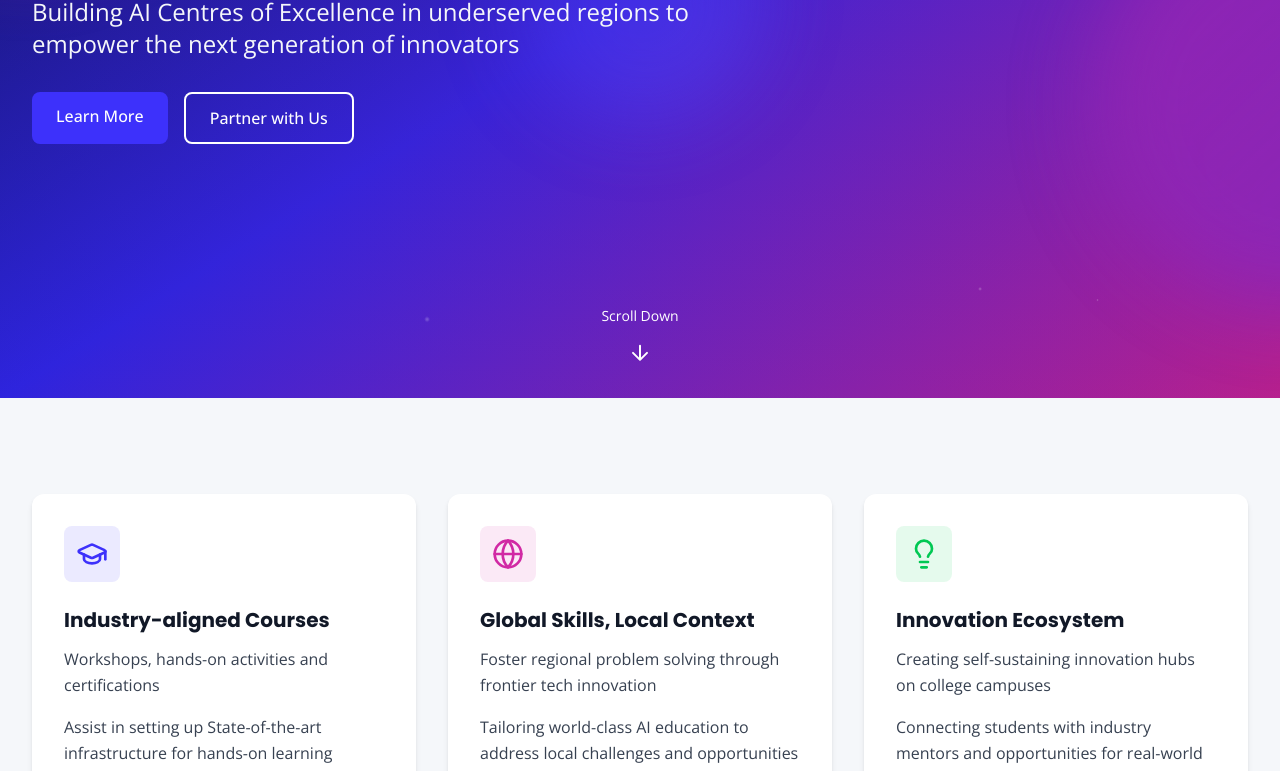
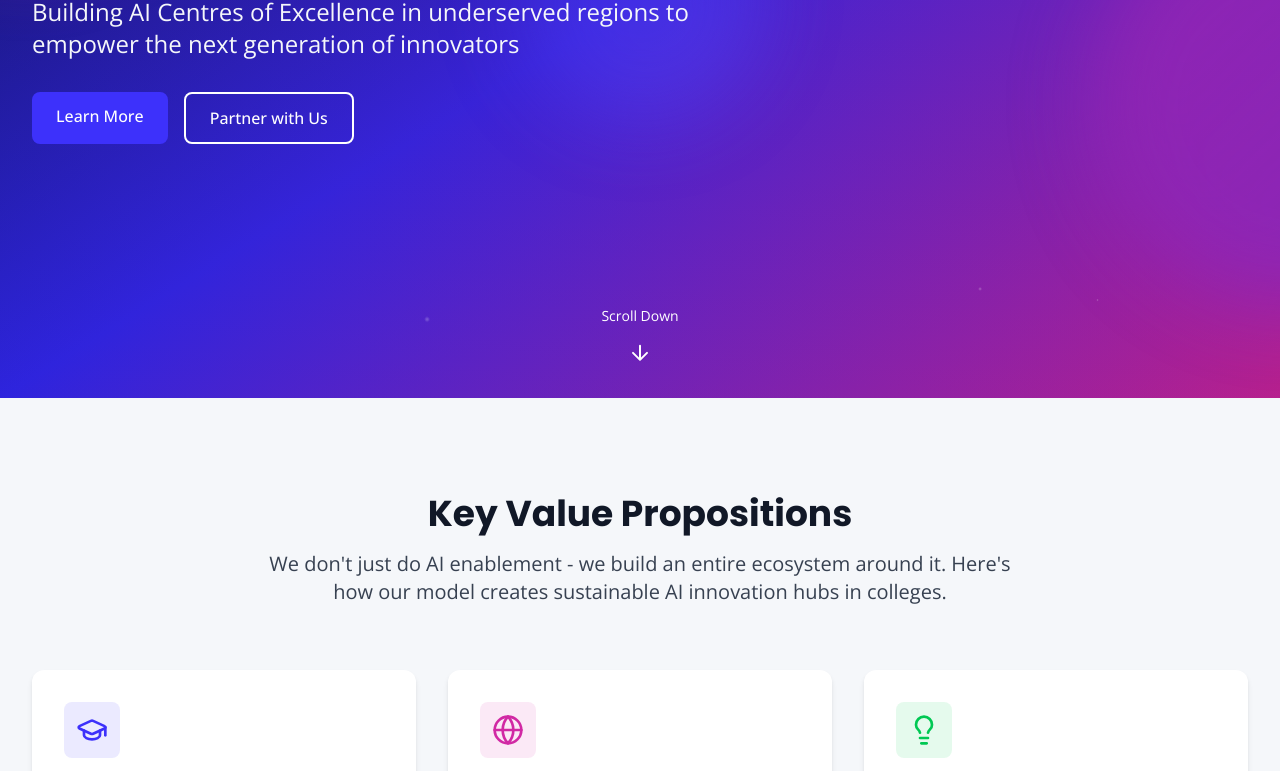
Before and after one commit to tzmanish/turiyaprakalpa, a React (Vite) app: page / in a window 1280 px wide. Shown: the part 402-1173 px from the top of the page. Built offline with nearby package versions, Linux system fonts and the light colour scheme.

Commit message:
value prop heading

```diff
--- a/src/components/home/ValueProps.tsx
+++ b/src/components/home/ValueProps.tsx
@@ -26,6 +26,13 @@ const ValueProps: React.FC = () => {
   return (
     <section id="value-props" className="section bg-gray-100">
       <div className="container">
+        <div className="text-center mb-16">
+          <h2 className="text-3xl md:text-4xl font-bold mb-4">Key Value Propositions</h2>
+          <p className="text-xl text-gray-600 max-w-3xl mx-auto">
+           We don't just do AI enablement - we build an entire ecosystem around it. Here's how our model creates sustainable AI innovation hubs in colleges.
+          </p>
+        </div>
+
         <motion.div
           ref={ref}
           variants={containerVariants}
```
